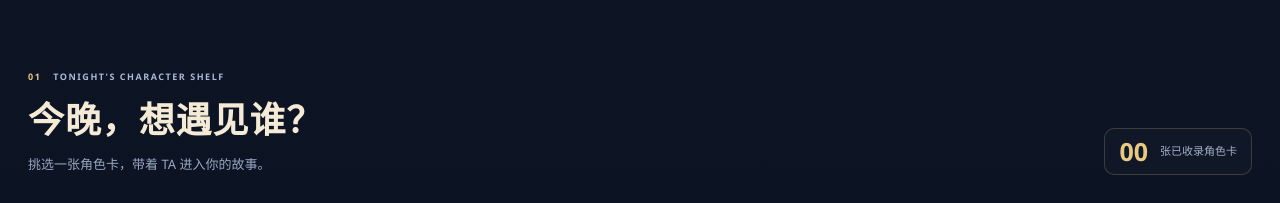
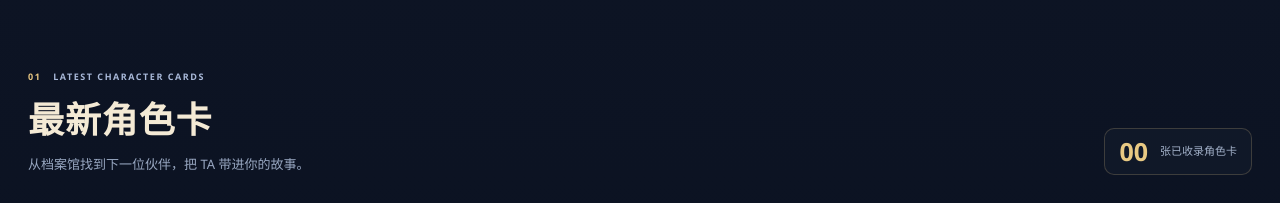
Before and after one commit to is0612/open-character-cards, a Vue app: page / in a window 1280 px wide. Shown: the part 793-996 px from the top of the page. Built offline with nearby package versions, Linux system fonts and the light colour scheme.

Commit message:
Label character gallery as latest cards

```diff
--- a/src/App.vue
+++ b/src/App.vue
@@ -141,13 +141,13 @@ onMounted(() => {
         <div class="section-inner">
           <div class="section-heading">
             <div>
-              <div class="section-kicker"><span>01</span> TONIGHT'S CHARACTER SHELF</div>
-              <h2>今晚，想遇见谁？</h2>
-              <p>挑选一张角色卡，带着 TA 进入你的故事。</p>
+              <div class="section-kicker"><span>01</span> LATEST CHARACTER CARDS</div>
+              <h2>最新角色卡</h2>
+              <p>从档案馆找到下一位伙伴，把 TA 带进你的故事。</p>
             </div>
             <div class="collection-count"><strong>{{ cardCount.toString().padStart(2, '0') }}</strong><span>张已收录角色卡</span></div>
           </div>
-          <p v-if="loading" class="status-message"><span class="status-spinner"></span>正在整理酒馆的角色档案…</p>
+          <p v-if="loading" class="status-message"><span class="status-spinner"></span>正在整理角色档案…</p>
           <div v-else-if="error" class="empty-notice">
             <span class="notice-icon">☾</span><strong>档案暂时不可用</strong><p>{{ error }}</p>
           </div>
```
